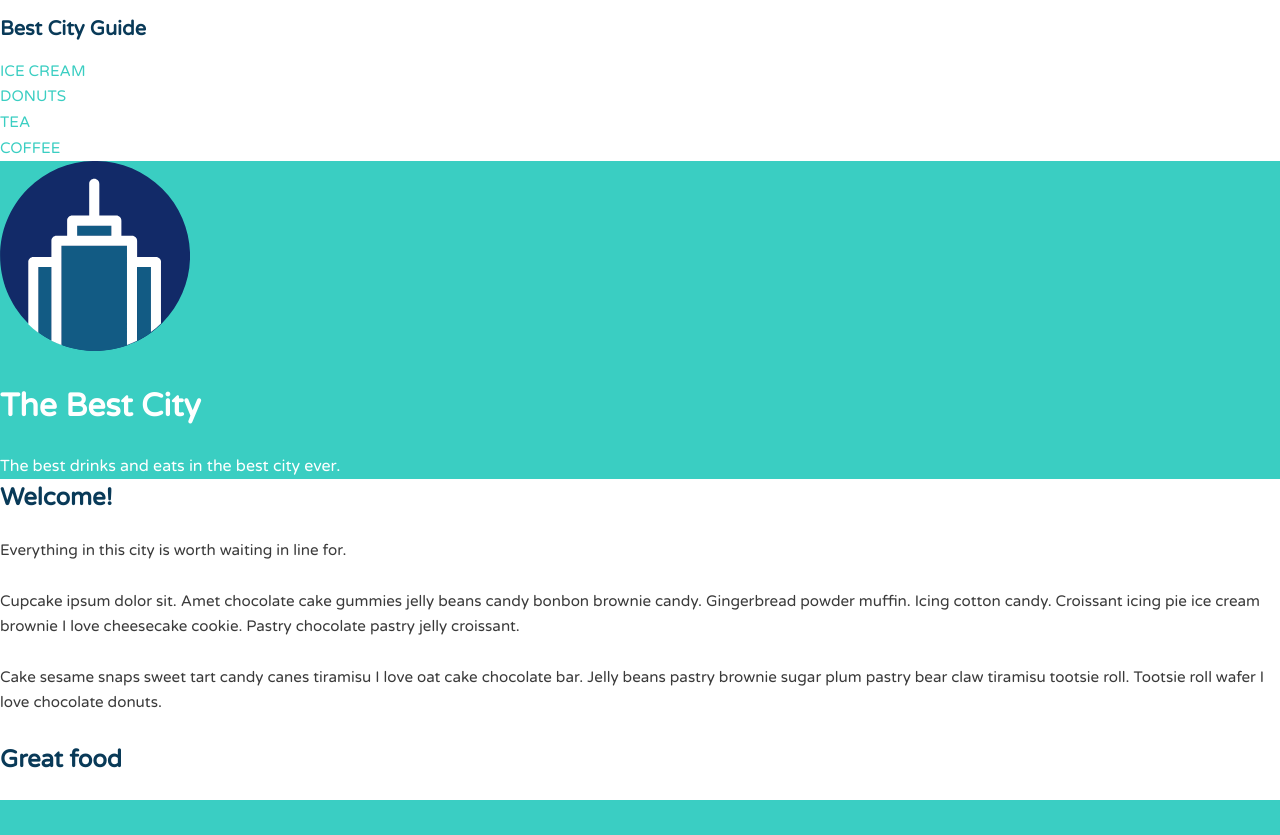
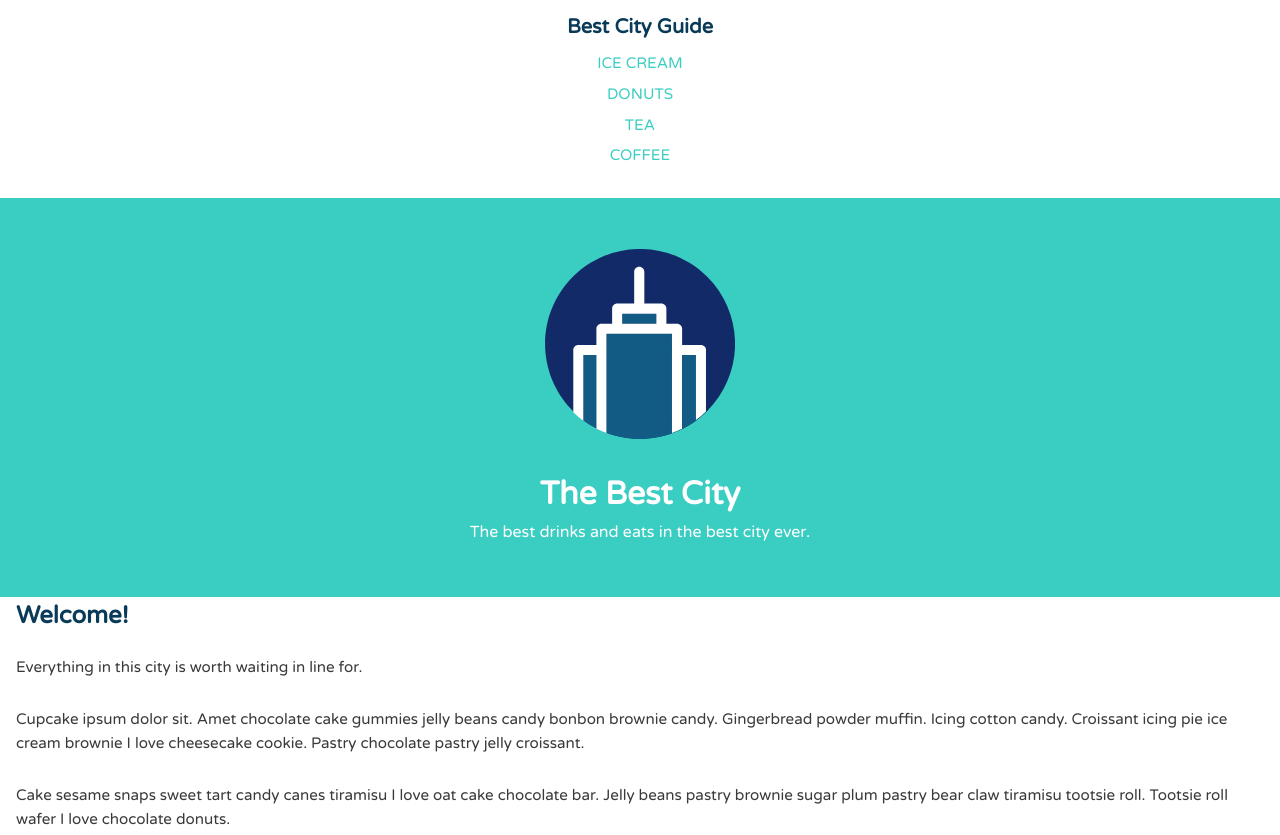
Before and after one commit to andrewteece/Best-City-Project, a plain HTML site: page index.html in a window 1280 px wide. Shown: the top 835 px of the page. Drawn offline with Linux system fonts and the light colour scheme.

Commit message:
base style changes

```diff
--- a/css/style.css
+++ b/css/style.css
@@ -44,11 +44,18 @@ img {
 
 .name {
 	font-size: 1.25em;
+  margin: 0;
+}
+
+.main-nav {
+  margin-top: 0.1rem;
 }
 
 .name a,
 .main-nav a {
 	text-align: center;
+  display: block;
+  padding: 0.2rem 0.3rem;
 }
 
 .main-nav a {
@@ -63,9 +70,26 @@ img {
 
 /* ---- Layout Containers ---- */
 
+.main-header {
+  padding-top: .5em;
+  padding-bottom: .5em;
+}
+
+.banner,
+.main-footer {
+  text-align: center;
+}
+
 .banner {
 	color: #fff;
 	background: #3acec2;
+  padding: 3.2em 0;
+  margin-top: 1.2rem;
+}
+
+.col {
+  padding-left: 1em;
+  padding-right: 1em;
 }
 
 .main-footer {
@@ -78,6 +102,10 @@ img {
 
 .logo {
 	width: 190px;
+}
+
+.headline {
+  margin-bottom: 0;
 }
 
 /* =================================
--- a/index.html
+++ b/index.html
@@ -1,15 +1,17 @@
 <!DOCTYPE html>
 <html>
 <head>
+  <meta charset="utf-8">
 	<meta name="viewport" content="width=device-width, initial-scale=1.0">
 	<title>Best City Guide</title>
-	<link href='https://fonts.googleapis.com/css?family=Varela+Round' rel='stylesheet' type='text/css'>
+	<link href="https://fonts.googleapis.com/css?family=Varela+Round" rel="stylesheet" type="text/css">
 	<link rel="stylesheet" href="css/normalize.css">
 	<link rel="stylesheet" href="css/style.css">
 </head>
 <body>
 
 	<header class="main-header">
+    <div class="container">
 		<h1 class="name"><a href="#">Best City Guide</a></h1>
 		<ul class="main-nav">
 			<li><a href="#">ice cream</a></li>
@@ -17,6 +19,7 @@
 			<li><a href="#">tea</a></li>
 			<li><a href="#">coffee</a></li>
 		</ul>
+    </div>
 	</header><!--/.main-header-->
 
 	<div class="banner">
@@ -24,7 +27,7 @@
 		<h1 class="headline">The Best City</h1>
 		<span class="tagline">The best drinks and eats in the best city ever.</span>
 	</div><!--/.banner-->
-
+  <div class="container">
 	<div class="secondary col">
 		<h2>Welcome!</h2>
 		<p>Everything in this city is worth waiting in line for.</p>
@@ -44,7 +47,7 @@
 		<p><strong>Train: </strong>Pie apple pie pudding I love wafer toffee liquorice sesame snaps lemon drops. Lollipop gummi bears dessert muffin I love fruitcake toffee pie.</p>
 		<p><strong>Car: </strong>Jelly cotton candy bonbon jelly-o jelly-o I love. I love sugar plum chocolate cake pie I love pastry liquorice.</p>
 	</div><!--/.tertiary-->
-
+</div>
 	<footer class="main-footer">
 		<span>&copy;2015 Residents of The Best City Ever.</span>
 	</footer>
```
